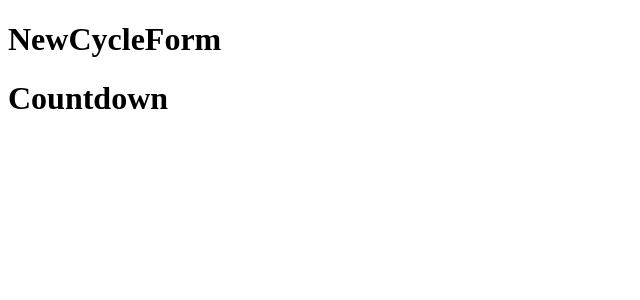
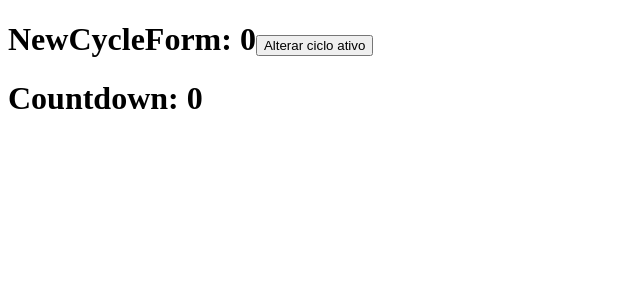
Before and after one commit to paulohenrique19/Treinamento_front, a React (Vite) app in the folder react-com-typescript/3_spa_project/: page / in a window 1280 px wide. Shown: the top 300 px of the page, without its empty margins (0-640 px from the left). Built offline with nearby package versions, Linux system fonts and the light colour scheme.

Commit message:
17/01/25 v2 salvando apenas a home para estudos referentes a context API

```diff
--- a/react-com-typescript/3_spa_project/src/Home.tsx
+++ b/react-com-typescript/3_spa_project/src/Home.tsx
@@ -1,23 +1,40 @@
-import { createContext } from "react";
+import { createContext, useContext, useState } from "react";
 
-const CyclesContext = createContext()
+const CyclesContext = createContext({} as any)
 
 function NewCycleForm() {
-    return <h1>NewCycleForm</h1>
+    let { activeCycle, setActiveCycle } = useContext(CyclesContext)
+
+    return (
+        <h1>
+            NewCycleForm: {activeCycle}
+            <button
+                onClick={() => {
+                    setActiveCycle(2)
+                }}
+            >
+                Alterar ciclo ativo
+            </button>
+        </h1>
+    )
 }
 
 function Countdown() {
-    return <h1>Countdown</h1>
+    const { activeCycle } = useContext(CyclesContext)
+
+    return <h1>Countdown: {activeCycle}</h1>
 }
 
 
 export function Home() {
-    const activeCycle = 1;
+    const [activeCycle, setActiveCycle] = useState(0)
 
     return (
-        <div>
-          <NewCycleForm activeCycle={activeCycle}/>
-          <Countdown activeCycle={activeCycle}/>
-        </div>
+        <CyclesContext.Provider value={ {activeCycle, setActiveCycle} }>
+            <div>
+                <NewCycleForm />
+                <Countdown />
+            </div>
+        </CyclesContext.Provider>
     )
 }
```
